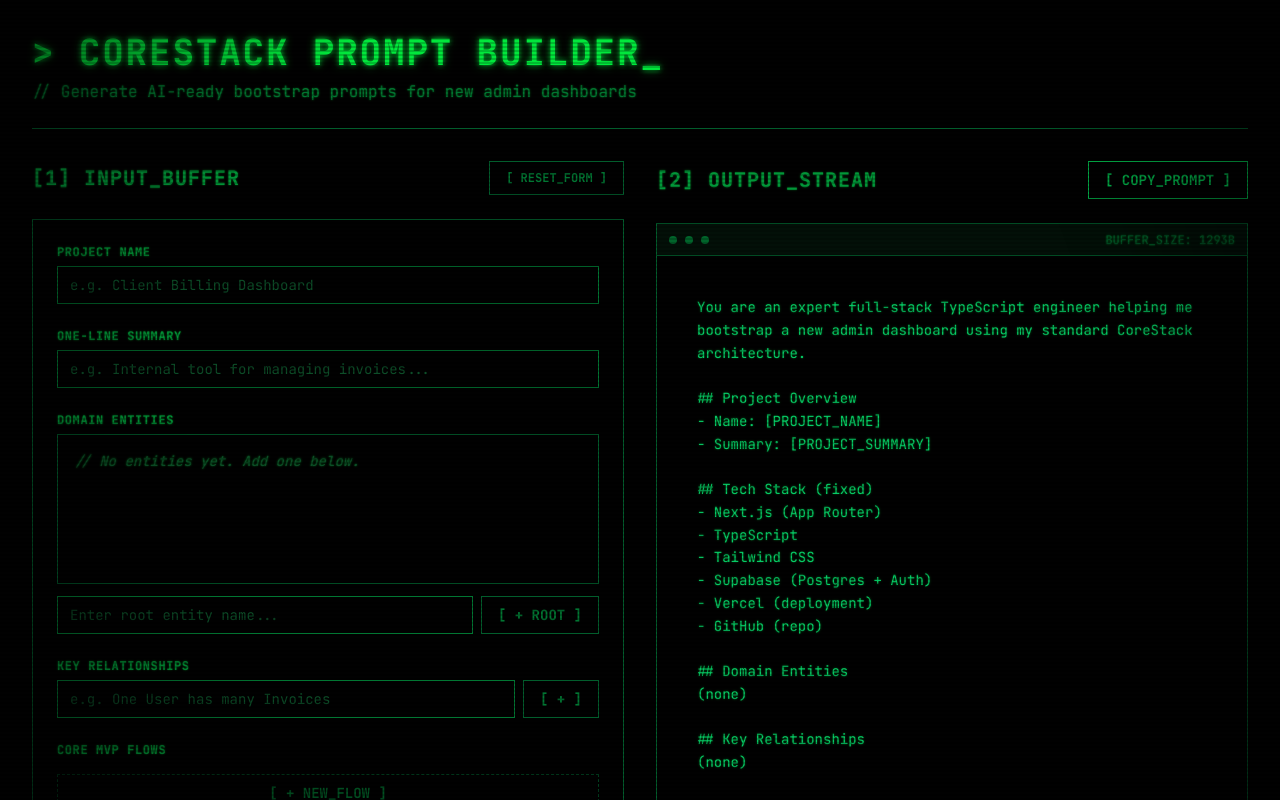
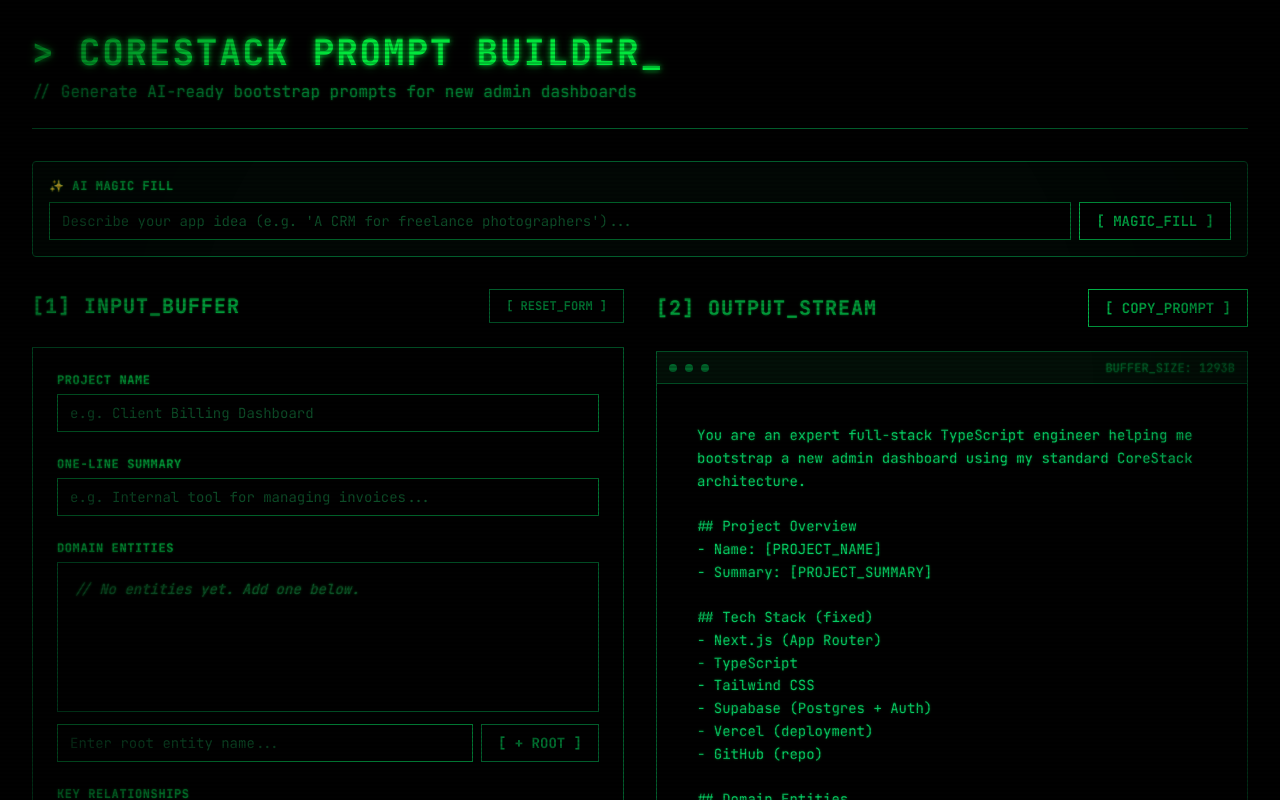
Before and after one commit to PeacockIllustrated/corestack-prompt-builder, a Next.js app: page / in a window 1280 px wide. Shown: the top 800 px of the page. Built offline with nearby package versions, Linux system fonts and the light colour scheme.

Commit message:
feat: implement Magic Fill with Gemini AI

```diff
--- a/app/page.tsx
+++ b/app/page.tsx
@@ -25,6 +25,9 @@ export default function Home() {
 
   const [prompt, setPrompt] = useState("");
   const [copied, setCopied] = useState(false);
+
+  const [magicPrompt, setMagicPrompt] = useState("");
+  const [isGenerating, setIsGenerating] = useState(false);
 
   useEffect(() => {
     setPrompt(generatePrompt(formData));
@@ -68,6 +71,37 @@ export default function Home() {
     }
   };
 
+  const handleMagicFill = async () => {
+    if (!magicPrompt.trim()) return;
+
+    setIsGenerating(true);
+    try {
+      const res = await fetch("/api/generate", {
+        method: "POST",
+        headers: { "Content-Type": "application/json" },
+        body: JSON.stringify({ prompt: magicPrompt }),
+      });
+
+      if (!res.ok) throw new Error("Failed to generate");
+
+      const data = await res.json();
+
+      setFormData(prev => ({
+        ...prev,
+        projectName: data.projectName || prev.projectName,
+        projectSummary: data.projectSummary || prev.projectSummary,
+        entities: data.entities || [],
+        relationships: data.relationships || [],
+        flows: data.flows || [],
+      }));
+    } catch (error) {
+      console.error("Magic Fill Error:", error);
+      alert("Failed to generate content. Please try again.");
+    } finally {
+      setIsGenerating(false);
+    }
+  };
+
   return (
     <main className="min-h-screen p-4 md:p-8">
       <div className="max-w-7xl mx-auto space-y-8">
@@ -80,6 +114,27 @@ export default function Home() {
             // Generate AI-ready bootstrap prompts for new admin dashboards
           </p>
         </header>
+
+        {/* Magic Fill Section */}
+        <section className="border border-green-800 bg-green-900/10 p-4 rounded-sm">
+          <Label className="text-green-400 mb-2 block">✨ AI Magic Fill</Label>
+          <div className="flex gap-2">
+            <Input
+              placeholder="Describe your app idea (e.g. 'A CRM for freelance photographers')..."
+              value={magicPrompt}
+              onChange={(e) => setMagicPrompt(e.target.value)}
+              onKeyDown={(e) => e.key === "Enter" && handleMagicFill()}
+              className="flex-1"
+            />
+            <Button
+              onClick={handleMagicFill}
+              disabled={isGenerating}
+              className={isGenerating ? "animate-pulse" : ""}
+            >
+              {isGenerating ? "[ PROCESSING... ]" : "[ MAGIC_FILL ]"}
+            </Button>
+          </div>
+        </section>
 
         <div className="grid grid-cols-1 lg:grid-cols-2 gap-8">
           {/* Left Column: Input Form */}
--- a/package.json
+++ b/package.json
@@ -9,6 +9,7 @@
     "lint": "eslint"
   },
   "dependencies": {
+    "@google/generative-ai": "^0.24.1",
     "next": "16.0.3",
     "react": "19.2.0",
     "react-dom": "19.2.0"
```
Also changed, not shown: app/api/generate/route.ts (added, +56 -0 lines), 1 other file (tests, documents, lock files or other folders).
